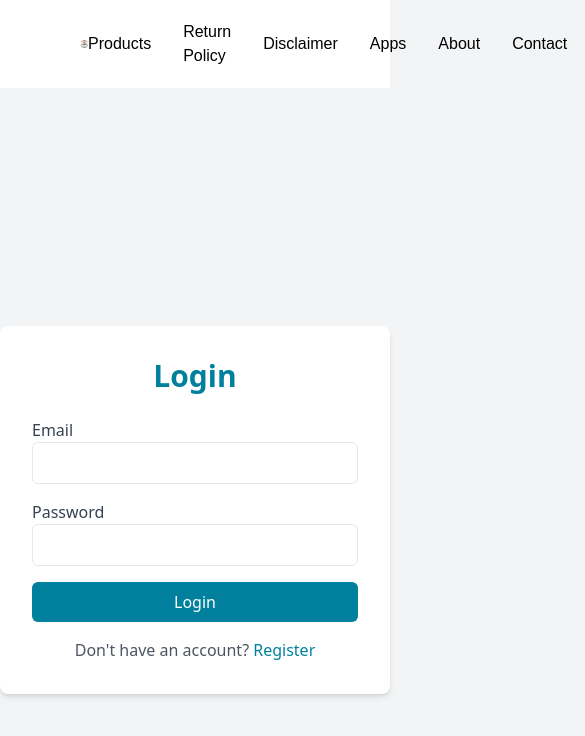
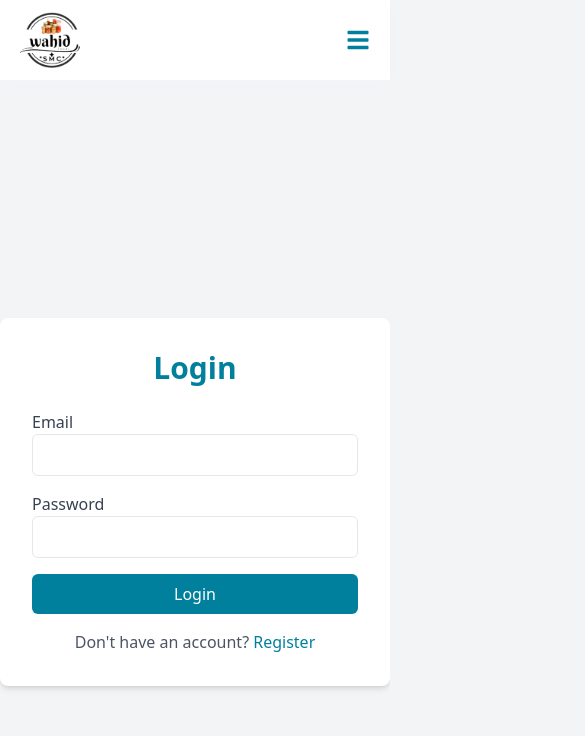
Before and after one commit to haliarutab24/E-commerce-Frontend, a React (Vite) app: page /login in a window 390 px wide. Shown: the top 736 px of the page, 585 px wide, since content can reach past the window. Built offline with nearby package versions, Linux system fonts and the light colour scheme.

Commit message:
Again Pull

```diff
--- a/src/components/Navbar.jsx
+++ b/src/components/Navbar.jsx
@@ -1,32 +1,35 @@
 import React, { useState, useRef, useEffect } from "react";
 import { Link, useNavigate } from "react-router-dom";
-import { FaShoppingCart, FaUserCircle } from "react-icons/fa";
+import { FaShoppingCart, FaUserCircle, FaBars, FaTimes } from "react-icons/fa";
 import { useSelector, useDispatch } from "react-redux";
-import { logout } from "../context/authSlice"; // adjust path based on your structure
+import { logout } from "../context/authSlice";
 import axios from 'axios';
 
 const Navbar = () => {
   const [showDropdown, setShowDropdown] = useState(false);
+  const [isMobileMenuOpen, setIsMobileMenuOpen] = useState(false);
   const dropdownRef = useRef();
+  const mobileMenuRef = useRef();
 
   const dispatch = useDispatch();
   const navigate = useNavigate();
-  // Get user info from Redux
   const userInfo = useSelector((state) => state.auth.userInfo);
 
-  // Close dropdown when clicking outside
+  // Close dropdowns when clicking outside
   useEffect(() => {
     const handleClickOutside = (event) => {
       if (dropdownRef.current && !dropdownRef.current.contains(event.target)) {
         setShowDropdown(false);
+      }
+      if (mobileMenuRef.current && !mobileMenuRef.current.contains(event.target) &&
+          !event.target.closest('.mobile-menu-button')) {
+        setIsMobileMenuOpen(false);
       }
     };
     document.addEventListener("mousedown", handleClickOutside);
     return () => document.removeEventListener("mousedown", handleClickOutside);
   }, []);
 
-
-  // Replace this with your cart state/count
   const API_URL = import.meta.env.VITE_API_BASE_URL;
   const [cartCount, setCartCount] = useState(0);
 
@@ -43,17 +46,12 @@ const Navbar = () => {
         setCartCount(count);
       } catch (error) {
         setCartCount(0);
-        console.error('Error fetching cart count:', error);
       }
     };
 
-    fetchCart(); // Initial fetch
-
-    // Listen for cart updates
+    fetchCart();
     const handleCartUpdate = () => fetchCart();
     window.addEventListener('cartUpdated', handleCartUpdate);
-
-    // Optionally, keep your interval for background sync
     const interval = setInterval(fetchCart, 20000);
 
     return () => {
@@ -62,64 +60,42 @@ const Navbar = () => {
     };
   }, []);
 
+  const navLinks = [
+    { path: "/products", text: "Products" },
+    { path: "/return-policy", text: "Return Policy" },
+    { path: "/disclaimer", text: "Disclaimer" },
+    { path: "/apps", text: "Apps" },
+    { path: "/about", text: "About" },
+    { path: "/contact", text: "Contact" }
+  ];
+
   return (
     <nav
       className="bg-white shadow-md shadow-[#f5f6fa]/30 sticky top-0 z-50"
-      style={{ fontFamily: "'Poppins', sans-serif" }} // Custom font (add via Google Fonts)
+      style={{ fontFamily: "'Poppins', sans-serif" }}
     >
-      <div className="mx-20 py-3 flex justify-between items-center">
-        <div className="flex items-center">
-          <Link
-            to="/"
-            className="flex items-center"
-          >
+      <div className="flex items-center justify-between px-5 md:px-20 py-3">
+        {/* Logo */}
+        <Link to="/" className="flex items-center flex-shrink-0">
           <img
             src="/images/logo2.jpg"
             alt="Wahid Foods SMC Logo"
-              className="h-16 w-40 mr-2"  // Increased width from w-24 to w-40
+            className="h-14 w-auto"
             style={{ objectFit: "contain" }}
           />
-            {/* Optionally, keep the text for accessibility or branding */}
-            {/* <span className="sr-only">Wahid Foods SMC</span> */}
         </Link>
-        </div>
-        <div className="space-x-8 flex items-center">
+
+        {/* Desktop Nav Links */}
+        <div className="hidden 900:flex items-center space-x-8">
+          {navLinks.map((link) => (
             <Link
-            to="/products"
+              key={link.path}
+              to={link.path}
               className="text-black hover:text-newPrimary font-medium transition-colors duration-300"
             >
-            Products
+              {link.text}
             </Link>
-          <Link
-            to="/return-policy"
-            className="text-black hover:text-newPrimary font-medium transition-colors duration-300"
-          >
-            Return Policy
-          </Link>
-          <Link
-            to="/disclaimer"
-            className="text-black hover:text-newPrimary font-medium transition-colors duration-300"
-          >
-            Disclaimer
-          </Link>
-          <Link
-            to="/apps"
-            className="text-black hover:text-newPrimary font-medium transition-colors duration-300"
-          >
-            Apps
-          </Link>
-          <Link
-            to="/about"
-            className="text-black hover:text-newPrimary font-medium transition-colors duration-300"
-          >
-            About
-          </Link>
-          <Link
-            to="/contact"
-            className="text-black hover:text-newPrimary font-medium transition-colors duration-300"
-          >
-            Contact
-          </Link>
+          ))}
           <Link to="/cart" className="relative">
             <FaShoppingCart className="text-xl text-newPrimary hover:text-newPrimaryFooter transition-colors duration-300" />
             {cartCount > 0 && (
@@ -128,13 +104,12 @@ const Navbar = () => {
               </span>
             )}
           </Link>
-          {/* User Section */}
           {!userInfo ? (
             <Link
               to="/login"
               className="text-newPrimary hover:text-newPrimaryFooter font-medium transition-colors duration-300"
             >
-              Sign In
+              <FaUserCircle className="text-xl" />
             </Link>
           ) : (
             <div className="relative" ref={dropdownRef}>
@@ -168,7 +143,7 @@ const Navbar = () => {
                     onClick={() => {
                       setShowDropdown(false);
                       dispatch(logout());
-                      navigate("/login"); // or navigate("/") if you want to go to home
+                      navigate("/login");
                     }}
                   >
                     Logout
@@ -178,7 +153,87 @@ const Navbar = () => {
             </div>
           )}
         </div>
+
+        {/* Mobile Hamburger Button */}
+        <button
+          className="900:hidden mobile-menu-button text-newPrimary focus:outline-none"
+          onClick={() => setIsMobileMenuOpen(!isMobileMenuOpen)}
+          aria-label="Toggle menu"
+        >
+          {isMobileMenuOpen ? (
+            <FaTimes className="text-2xl" />
+          ) : (
+            <FaBars className="text-2xl" />
+          )}
+        </button>
       </div>
+
+      {/* Mobile Navigation */}
+      {isMobileMenuOpen && (
+        <div
+          ref={mobileMenuRef}
+          className="900:hidden bg-white shadow-lg py-4 px-5 z-40"
+        >
+          <div className="flex flex-col space-y-4">
+            {navLinks.map((link) => (
+              <Link
+                key={link.path}
+                to={link.path}
+                className="text-newPrimary hover:text-newPrimaryDark font-medium transition-colors duration-300 py-2 px-2 flex items-center"
+                onClick={() => setIsMobileMenuOpen(false)}
+              >
+                {link.text}
+              </Link>
+            ))}
+            <Link to="/cart" className="relative py-2 px-2 flex items-center">
+              <FaShoppingCart className="text-xl text-newPrimary hover:text-newPrimaryFooter transition-colors duration-300" />
+              {cartCount > 0 && (
+                <span className="ml-2 bg-newPrimary text-white text-xs w-5 h-5 rounded-full flex items-center justify-center">
+                  {cartCount}
+                </span>
+              )}
+            </Link>
+            <div className="pt-4 border-t border-newPrimary/30">
+              {userInfo ? (
+                <>
+                  <Link
+                    to="/profile"
+                    className="block text-newPrimary hover:text-newPrimaryDark font-medium transition-colors duration-300 py-2 px-2 items-center"
+                    onClick={() => setIsMobileMenuOpen(false)}
+                  >
+                    <FaUserCircle className="mr-2" /> Profile
+                  </Link>
+                  <Link
+                    to="/orders"
+                    className="block text-newPrimary hover:text-newPrimaryDark font-medium transition-colors duration-300 py-2 px-2"
+                    onClick={() => setIsMobileMenuOpen(false)}
+                  >
+                    My Orders
+                  </Link>
+                  <button
+                    className="block w-full text-left text-newPrimary hover:text-newPrimaryDark font-medium transition-colors duration-300 py-2 px-2"
+                    onClick={() => {
+                      setIsMobileMenuOpen(false);
+                      dispatch(logout());
+                      navigate("/login");
+                    }}
+                  >
+                    Logout
+                  </button>
+                </>
+              ) : (
+                <Link
+                  to="/login"
+                  className="block text-newPrimary hover:text-newPrimaryDark font-medium transition-colors duration-300 py-2 px-2 items-center"
+                  onClick={() => setIsMobileMenuOpen(false)}
+                >
+                  <FaUserCircle className="mr-2" /> Sign In
+                </Link>
+              )}
+            </div>
+          </div>
+        </div>
+      )}
     </nav>
   );
 };
--- a/src/pages/user/Products.jsx
+++ b/src/pages/user/Products.jsx
@@ -66,7 +66,7 @@ const Products = () => {
     try {
       const user = JSON.parse(localStorage.getItem('userInfo')); // adjust key if needed
       const userId = user?.id; // adjust property if needed
-      console.log("userId",userId);
+      console.log("userId", userId);
 
       if (!userId) {
         toast.error('User not logged in');
@@ -81,7 +81,7 @@ const Products = () => {
           quantity: 1,
         }
       );
-      console.log("response",response);
+      console.log("response", response);
       toast.success('Added to cart!');
     } catch (error) {
       toast.error(error.response?.data?.message || 'Failed to add to cart');
@@ -104,8 +104,10 @@ const Products = () => {
           key="All"
           onClick={() => handleCategoryChange("All")}
           className={`px-4 py-2 rounded-full border transition ${selectedCategory === "All"
+
               ? "bg-newPrimary text-white border-newPrimary"
               : "bg-white text-newPrimary border-newPrimary hover:bg-newPrimary hover:text-white"
+
             }`}
         >
           All
@@ -115,8 +117,10 @@ const Products = () => {
             key={cat.name}
             onClick={() => handleCategoryChange(cat.name)}
             className={`px-4 py-2 rounded-full border transition ${selectedCategory === cat.name
+
                 ? "bg-newPrimary text-white border-newPrimary"
                 : "bg-white text-newPrimary border-newPrimary hover:bg-newPrimary hover:text-white"
+
               }`}
           >
             {cat.name}
@@ -177,7 +181,8 @@ const Products = () => {
 
                 {isLong && (
                   <button
-                    className="text-newPrimary text-xs mt-1 underline"
+
+
                     onClick={() => navigate(`/products/${product._id}`)}
                   >
                     See more
@@ -194,7 +199,9 @@ const Products = () => {
                   <button
                     onClick={() => handleAddToCart(product)}
                     disabled={product.stock <= 0}
+
                     className={`px-3 py-1 rounded bg-newPrimary text-white text-sm font-semibold transition hover:bg-newPrimaryDark ${product.stock <= 0 ? "opacity-50 cursor-not-allowed" : ""
+
                       }`}
                   >
                     Add to Cart
```
Also changed, not shown: src/pages/user/Footer.jsx (+9 -0 lines). Lines whose indentation alone changed are shown as unchanged.
